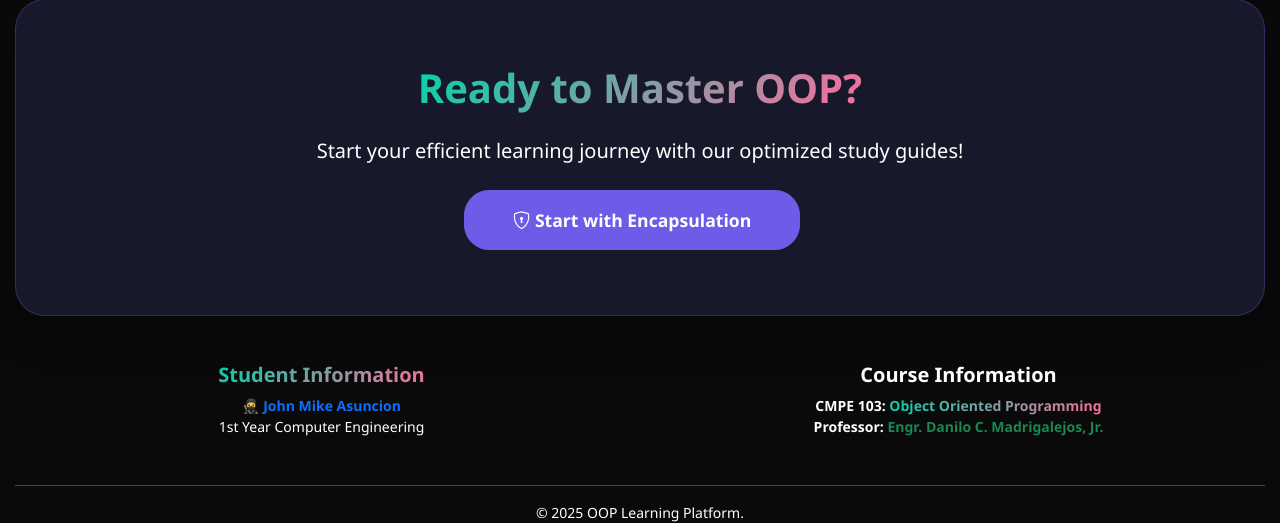
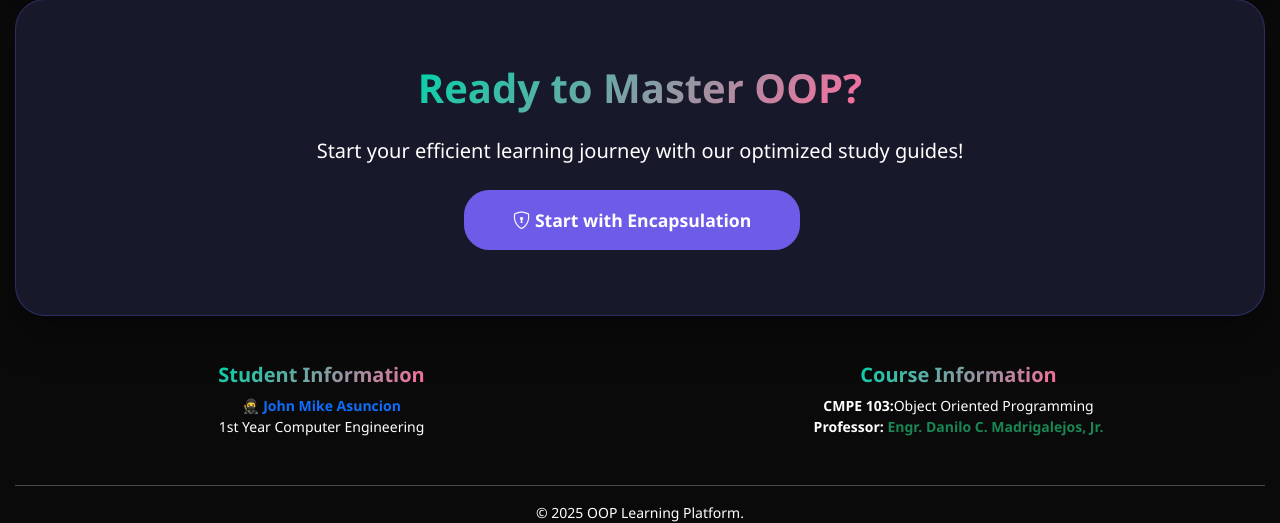
Before and after one commit to johnmikx/oop_cmpe103_learning_platform, a Flask app: page / in a window 1280 px wide. Shown: the part 2435-2958 px from the top of the page. Run offline with Flask 3, Linux system fonts and the light colour scheme.

Commit message:
fix: misstyle for course info

```diff
--- a/templates/index.html
+++ b/templates/index.html
@@ -465,11 +465,11 @@
                     </p>
                 </div>
                 <div class="col-md-6 mb-3">
-                    <h5 class="fw-bold">Course Information</h5>
+                    <h5 class="fw-bold">
+                        <span class="gradient-text">Course Information</span>
+                    </h5>
                     <p class="small">
-                        <strong>CMPE 103:</strong>
-                        <span class="gradient-text">Object Oriented Programming</span>
-                        <br>
+                        <strong>CMPE 103:</strong>Object Oriented Programming<br>
                         <strong>Professor:</strong> <strong class="text-success">Engr. Danilo C. Madrigalejos, Jr.</strong>
                     </p>
                 </div>
```
